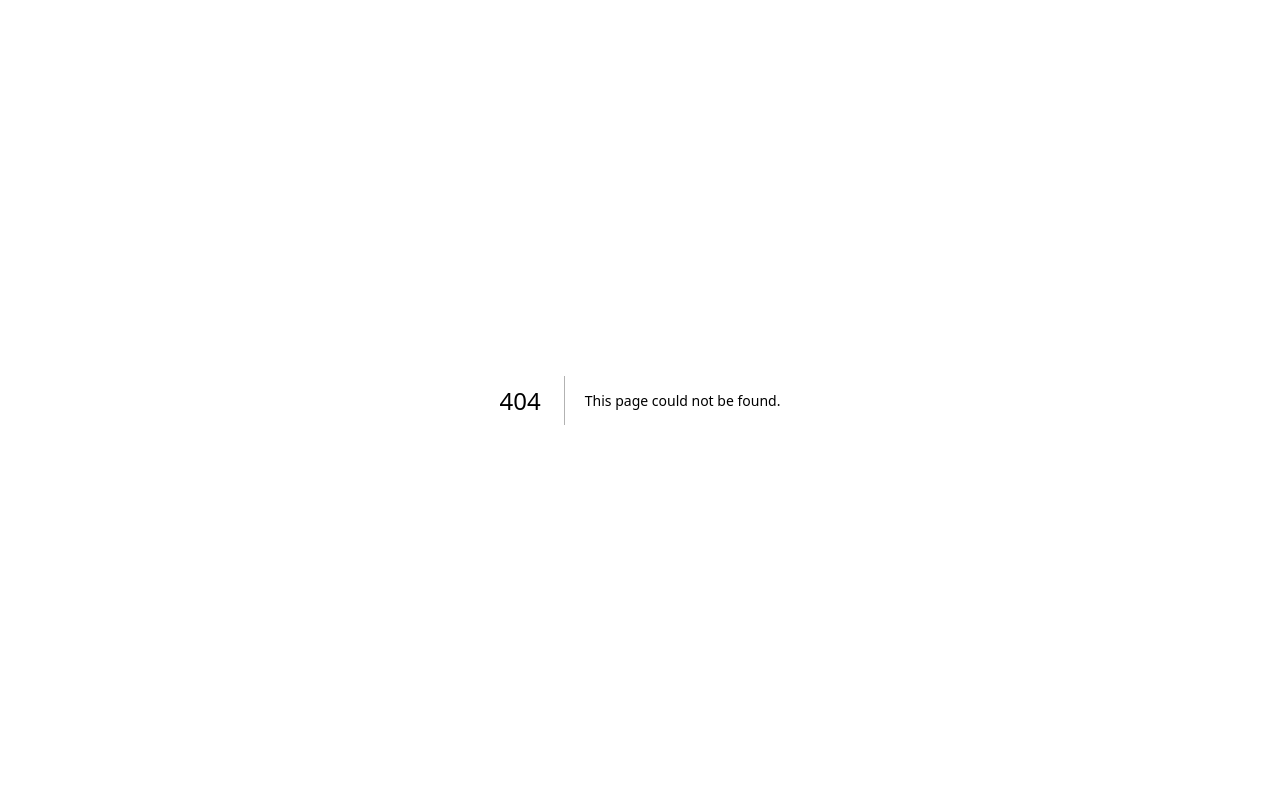
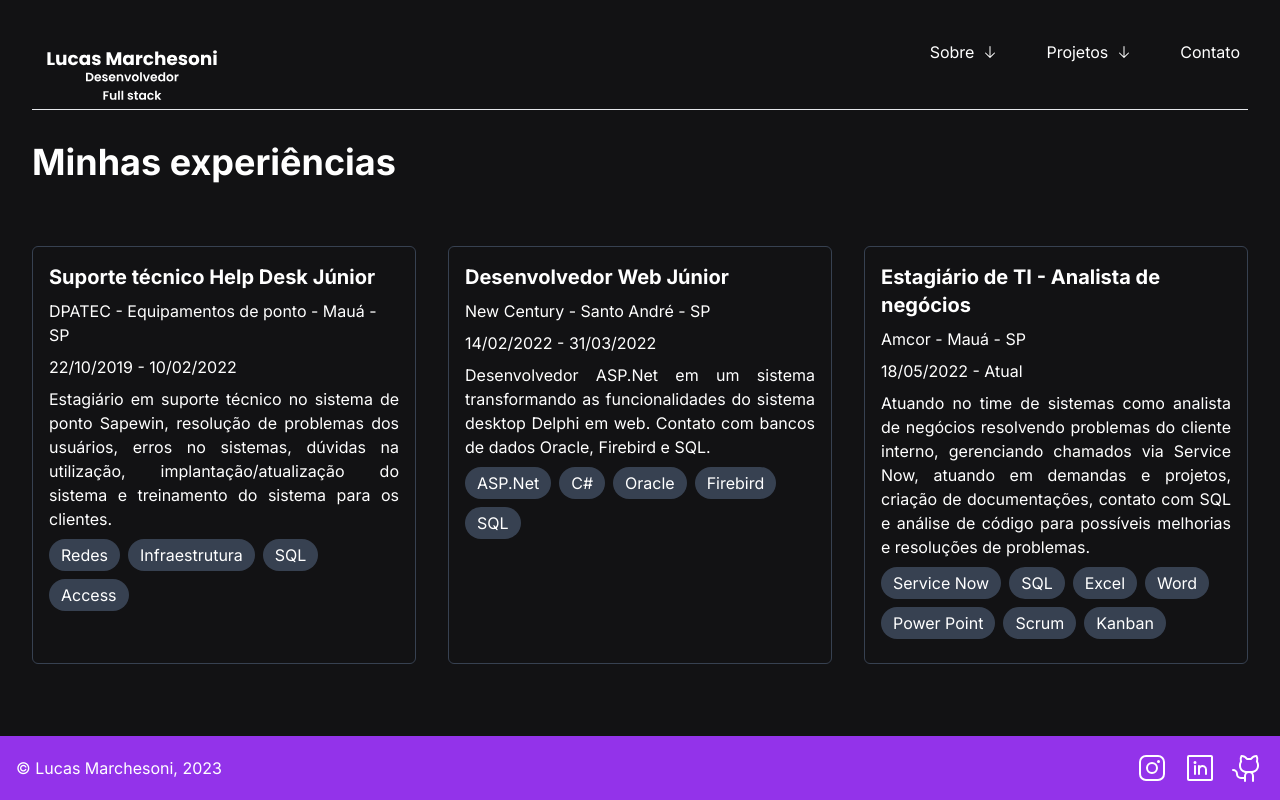
Before and after one commit to Lucas-2000/portfolio, a Next.js app: page /experiencias in a window 1280 px wide. Before the commit this address had no page. Built offline with nearby package versions, Linux system fonts and the light colour scheme.

Commit message:
[feat] implemented experiences page

```diff
--- /dev/null
+++ b/src/app/experiencias/experiences-list/experiencesList.ts
@@ -0,0 +1,43 @@
+export const experiencesList = [
+  {
+    id: 1,
+    title: "Suporte técnico Help Desk Júnior",
+    company: "DPATEC - Equipamentos de ponto",
+    localization: "Mauá - SP",
+    skills: ["Redes", "Infraestrutura", "SQL", "Access"],
+    summary:
+      "Estagiário em suporte técnico no sistema de ponto Sapewin, resolução de problemas dos usuários, erros no sistemas, dúvidas na utilização, implantação/atualização do sistema e treinamento do sistema para os clientes.",
+    startDate: "22/10/2019",
+    finalDate: "10/02/2022",
+  },
+  {
+    id: 2,
+    title: "Desenvolvedor Web Júnior",
+    company: "New Century",
+    localization: "Santo André - SP",
+    skills: ["ASP.Net", "C#", "Oracle", "Firebird", "SQL"],
+    summary:
+      "Desenvolvedor ASP.Net em um sistema transformando as funcionalidades do sistema desktop Delphi em web. Contato com bancos de dados Oracle, Firebird e SQL.",
+    startDate: "14/02/2022",
+    finalDate: "31/03/2022",
+  },
+  {
+    id: 3,
+    title: "Estagiário de TI - Analista de negócios",
+    company: "Amcor",
+    localization: "Mauá - SP",
+    skills: [
+      "Service Now",
+      "SQL",
+      "Excel",
+      "Word",
+      "Power Point",
+      "Scrum",
+      "Kanban",
+    ],
+    summary:
+      "Atuando no time de sistemas como analista de negócios resolvendo problemas do cliente interno, gerenciando chamados via Service Now, atuando em demandas e projetos, criação de documentações, contato com SQL e análise de código para possíveis melhorias e resoluções de problemas.",
+    startDate: "18/05/2022",
+    finalDate: "Atual",
+  },
+];
--- /dev/null
+++ b/src/app/experiencias/page.tsx
@@ -0,0 +1,51 @@
+import Footer from "../components/footer/footer";
+import Header from "../components/header/header";
+import { experiencesList } from "./experiences-list/experiencesList";
+
+export default function Experiencias() {
+  return (
+    <div>
+      <main className="max-w-7xl mx-auto px-4 sm:px-8 py-4 sm:py-8">
+        <div>
+          <Header />
+          <hr />
+        </div>
+        <section className="mt-4 sm:mt-8">
+          <h1 className="text-2xl sm:text-3xl md:text-4xl font-bold">
+            Minhas experiências
+          </h1>
+        </section>
+        <section className="grid grid-cols-1 sm:grid-cols-3 gap-8 mt-16 h-auto sm:h-56 bg-dark text-white">
+          {experiencesList.map((experiences) => (
+            <div
+              key={experiences.id}
+              className="p-4 border border-gray-700 rounded-md"
+            >
+              <h2 className="text-xl font-bold mb-2 text-white">
+                {experiences.title}
+              </h2>
+              <p className="mb-2">
+                {experiences.company} - {experiences.localization}
+              </p>
+              <p className="mb-2">
+                {experiences.startDate} - {experiences.finalDate}
+              </p>
+              <p className="mb-2 text-justify">{experiences.summary}</p>
+              <ul className="flex flex-wrap">
+                {experiences.skills.map((skill) => (
+                  <li
+                    key={skill}
+                    className="mb-2 mr-2 px-3 py-1 bg-gray-700 text-white rounded-full"
+                  >
+                    {skill}
+                  </li>
+                ))}
+              </ul>
+            </div>
+          ))}
+        </section>
+      </main>
+      <Footer />
+    </div>
+  );
+}
```
